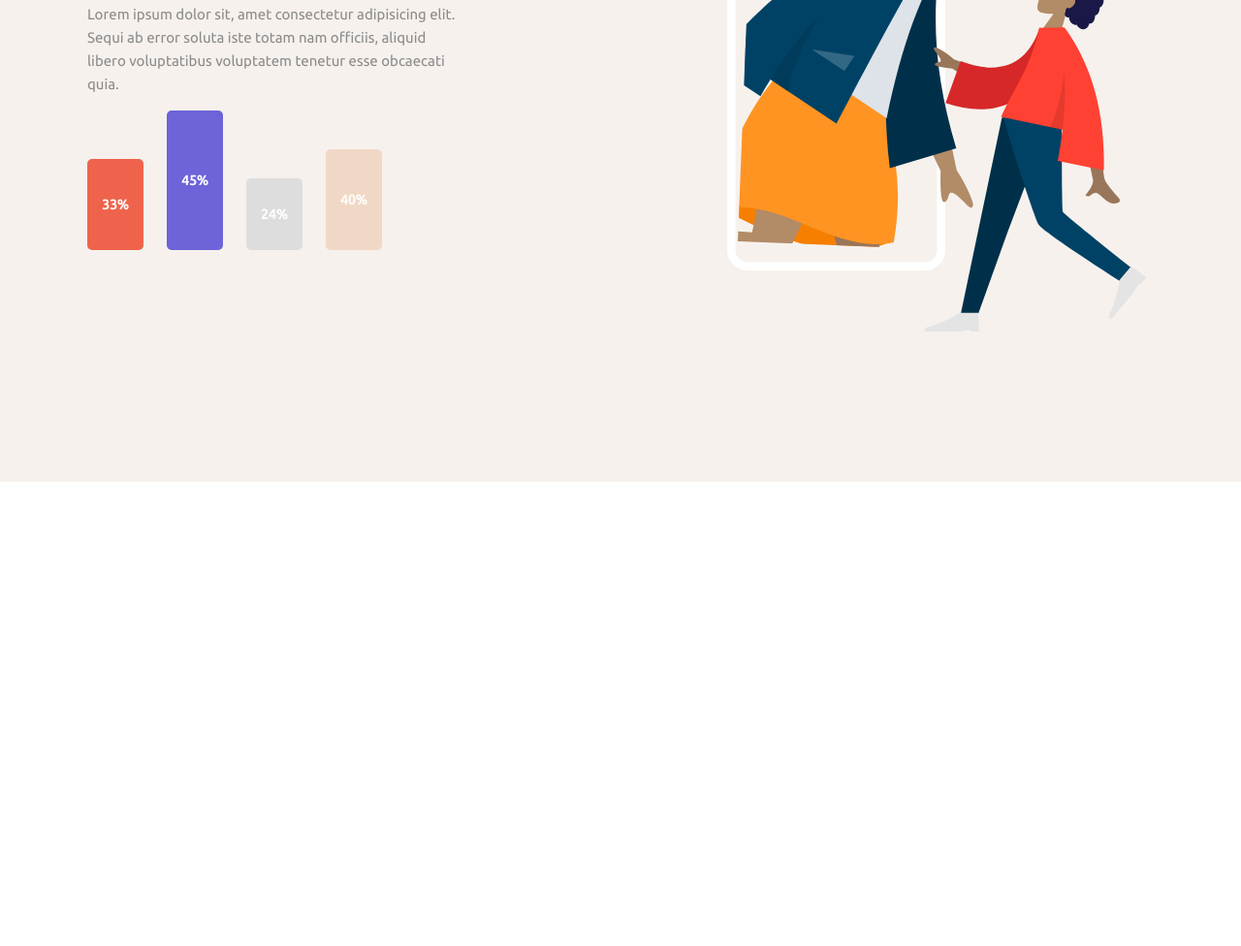
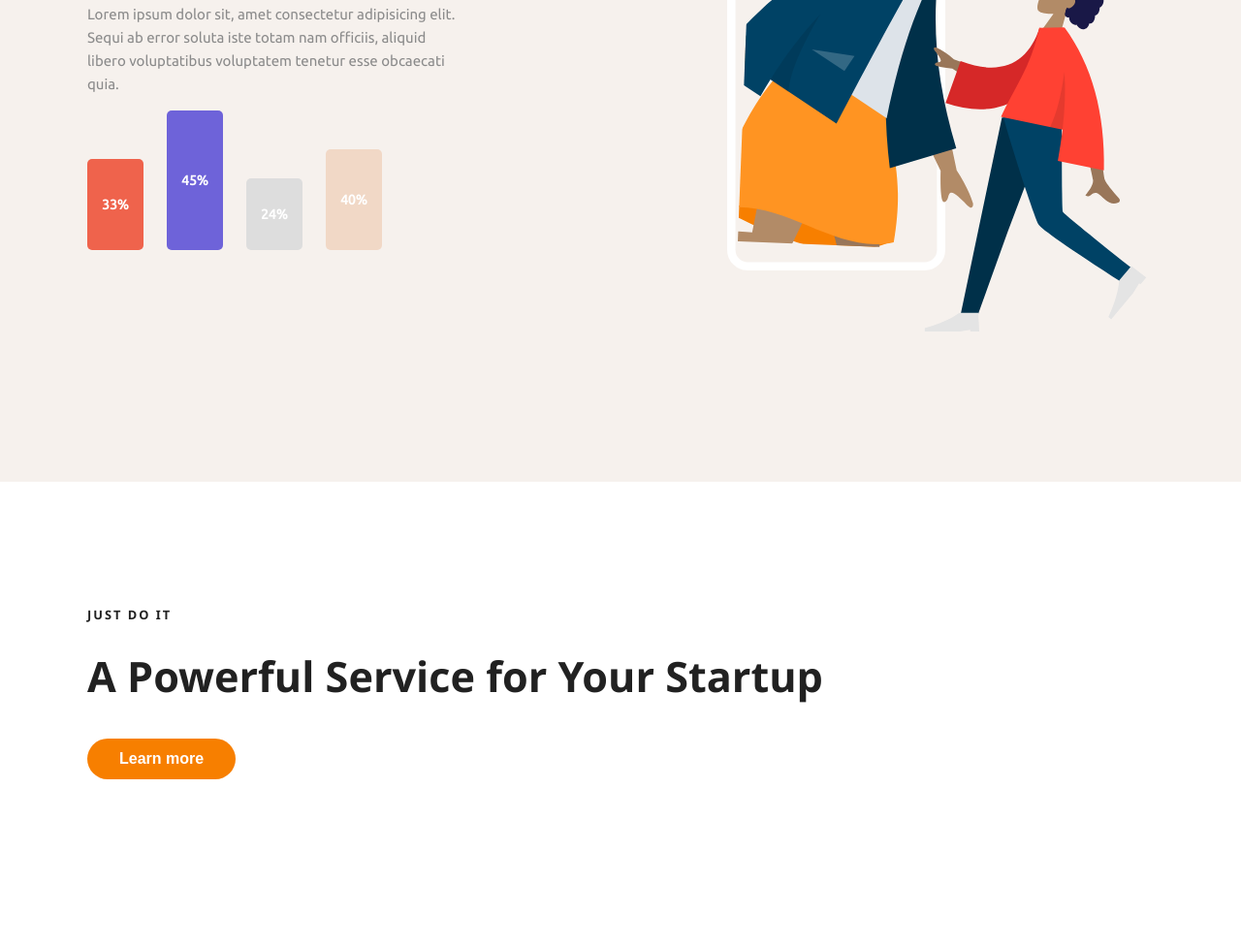
Before and after one commit to JoyceMT/feolic, a plain HTML site: page index.html in a window 1280 px wide. Shown: the part 1834-2810 px from the top of the page at 97% size. Before the commit the page ends 2331 px from the top, so only its background shows below. Drawn offline with Linux system fonts and the light colour scheme.

Commit message:
Add files via upload
Just do it section

```diff
--- a/index.html
+++ b/index.html
@@ -48,6 +48,7 @@
       </div>
     </div>
   </header>
+
   <div id="scrollTop">
     <div class="container">
       <a href="#top"><img src="images/up-arrow.svg" alt=""></a>
@@ -114,5 +115,16 @@
     </div>
   </section>
 
+  <section class="justDoIt">
+    <div class="container">
+      <h4 class="subHead">JUST DO IT</h4>
+      <h1>A Powerful Service for Your Startup</h1>
+      <button>Learn more</button>
+      <div class="underlayRight">
+        <img src="" alt="">
+      </div>
+    </div>
+  </section>
+
 </body>
 </html>
```
